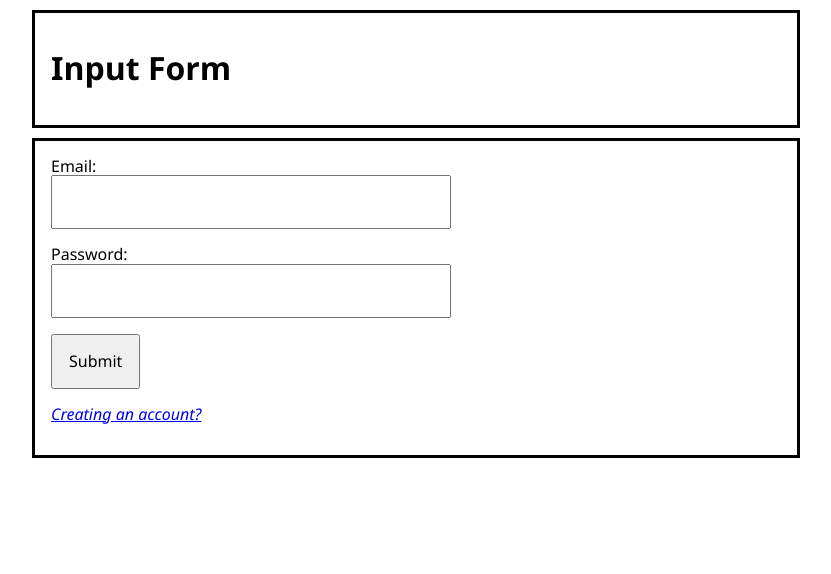
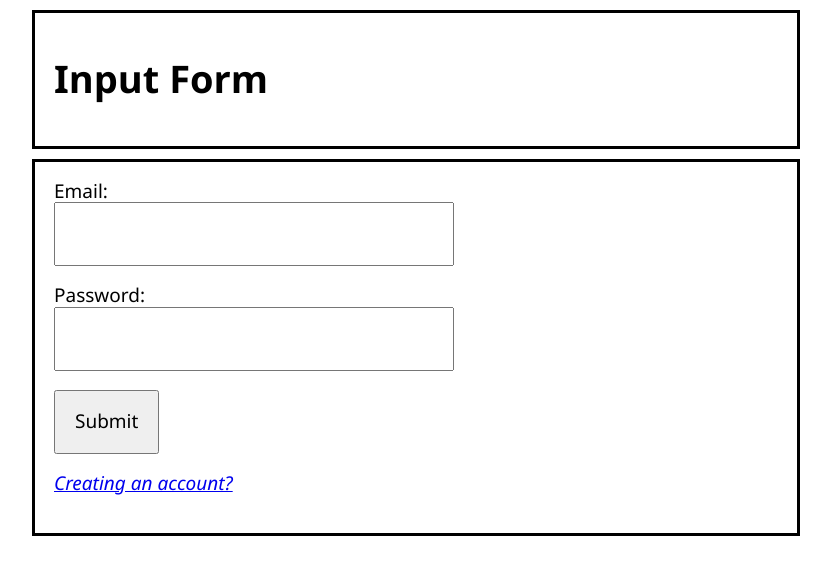
Before and after one commit to tom-ai/input-form, a React (Create React App) app: page / in a window 1280 px wide. Shown: the top 574 px of the page, without its empty margins (224-1055 px from the left). Built offline with nearby package versions, Linux system fonts and the light colour scheme; the HTML template or start-up script is replaced by a standard one.

Commit message:
add password validation

```diff
--- a/public/styles.css
+++ b/public/styles.css
@@ -1,5 +1,6 @@
 body {
     font-family:'Segoe UI', Tahoma, Geneva, Verdana, sans-serif;
+    font-size: 19px;
 }
 
 a {
--- a/src/components/Login.jsx
+++ b/src/components/Login.jsx
@@ -27,6 +27,7 @@ function Login({ isCreating, toggleCreating, handleLoginSubmit }) {
             id="password"
             type="password"
             name="password"
+            autoComplete="current-password"
             onChange={(event) => setPassword(event.target.value)}
           />
         </div>
--- a/src/components/SignUp.jsx
+++ b/src/components/SignUp.jsx
@@ -7,6 +7,7 @@ function SignUp({ isCreating, toggleCreating }) {
   const [email, setEmail] = useState("");
   const [password, setPassword] = useState("");
   const [passwordAgain, setPasswordAgain] = useState("");
+  const [isDisabled, setIsDisabled] = useState(true);
 
   const handleSubmit = (e) => {
     e.preventDefault();
@@ -54,9 +55,10 @@ function SignUp({ isCreating, toggleCreating }) {
         <div className="form-row">
           <label for="passwordAgain">Retype the password:</label>
           <input
-            id="password"
+            id="passwordAgain"
             type="password"
             name="password"
+            autoComplete="new-password"
             onChange={(event) => setPasswordAgain(event.target.value)}
           />
         </div>
@@ -65,7 +67,7 @@ function SignUp({ isCreating, toggleCreating }) {
           minLength={5}
           value={password}
           passwordAgain={passwordAgain}
-          onChange={(isValid) => {}}
+          style={{ marginTop: "1em", marginBottom: "1em" }}
         />
         <button className="form-row button" type="submit">
           Create account
```
Also changed, not shown: 1 other file (tests, documents, lock files or other folders).
